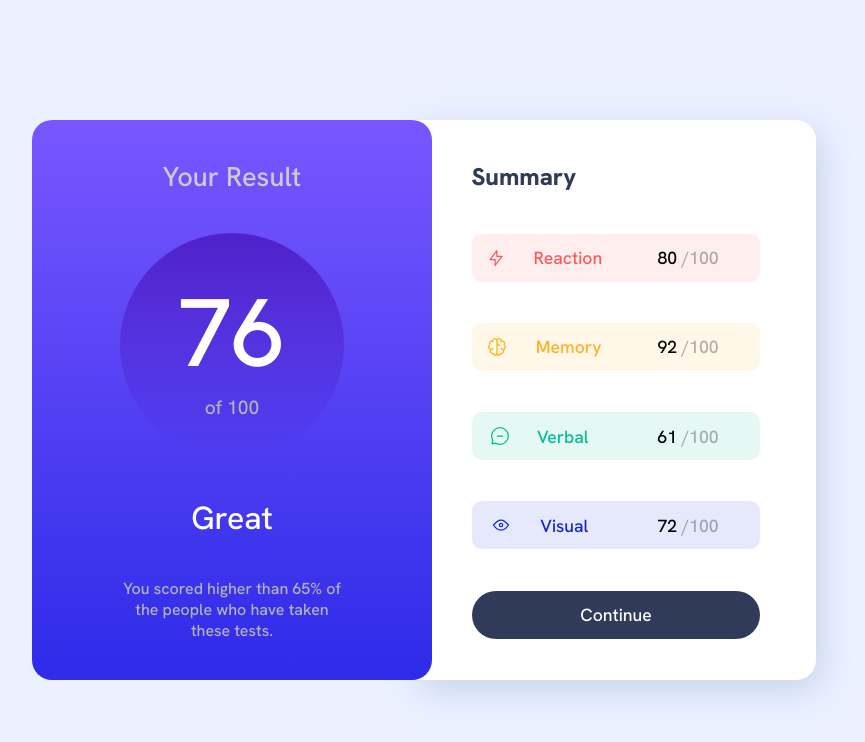
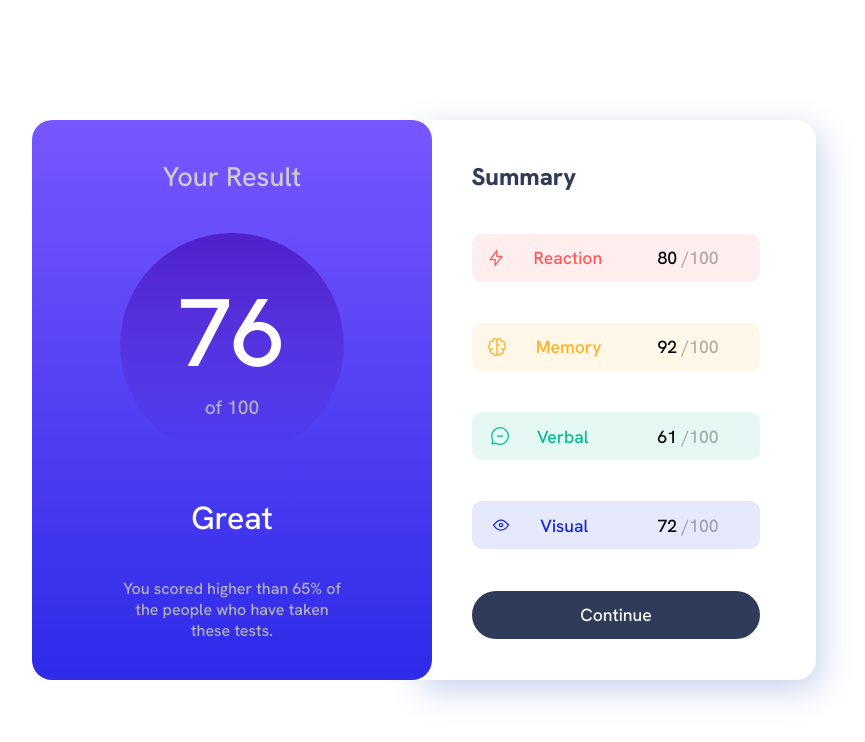
Before and after one commit to BurimP/results-summary, a plain HTML site: page index.html in a window 1280 px wide. Shown: the whole page, without its empty margins (216-1081 px from the left). Drawn offline with Linux system fonts and the light colour scheme.

Commit message:
white background

```diff
--- a/styles.css
+++ b/styles.css
@@ -21,7 +21,7 @@ body {
   align-items: center;
   height: 100vh;
   width: 100%;
-  background-color: hsl(221, 100%, 96%);
+  background-color: white;
 }
 
 .blue-box {
```
